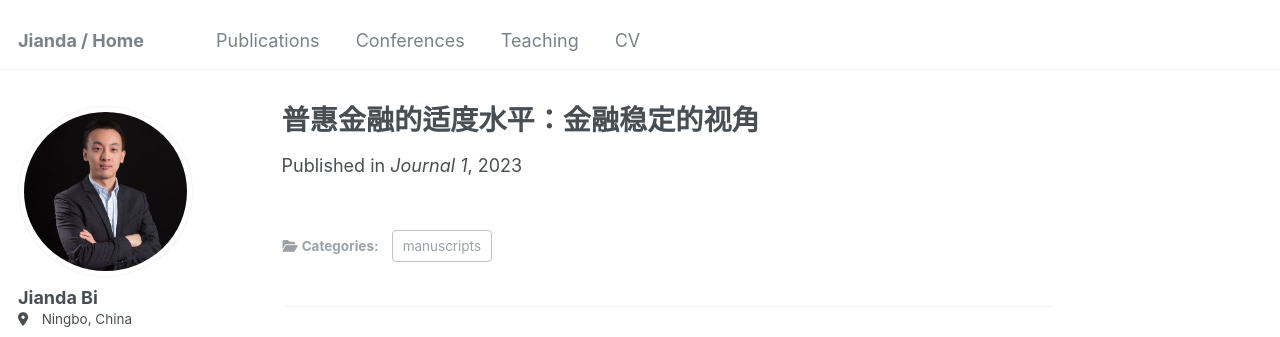
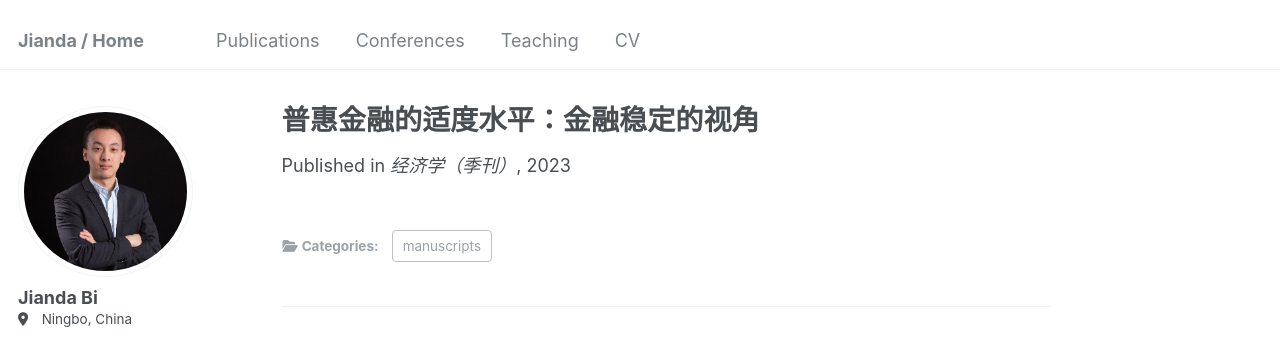
Before and after one commit to JiandaBi/Jianda.github.io, a Jekyll site: the page built from _publications/2023-10-01-paper-title-number-1.md, in a window 1280 px wide. Shown: the top 337 px of the page. Built offline with Jekyll 4.4.1, drawn with Linux system fonts in a browser that asks for light colours; some web fonts are replaced.

Commit message:
Update 2023-10-01-paper-title-number-1.md

```diff
--- a/_publications/2023-10-01-paper-title-number-1.md
+++ b/_publications/2023-10-01-paper-title-number-1.md
@@ -4,6 +4,6 @@ collection: publications
 category: manuscripts
 permalink: /publication/2023-10-01-paper-title-number-1
 date: 2023-10-01
-venue: 'Journal 1'
+venue: '经济学（季刊）'
 paperurl: 'http://jiandabi.github.io/files/季刊2023.pdf'
 ---
```
